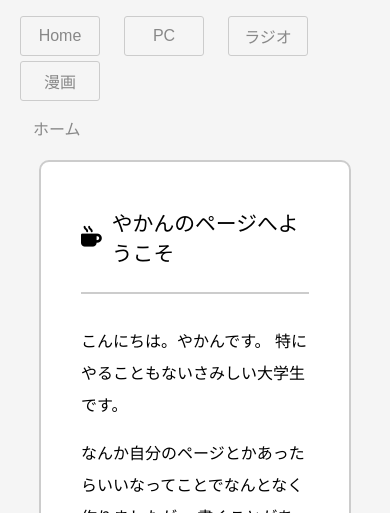
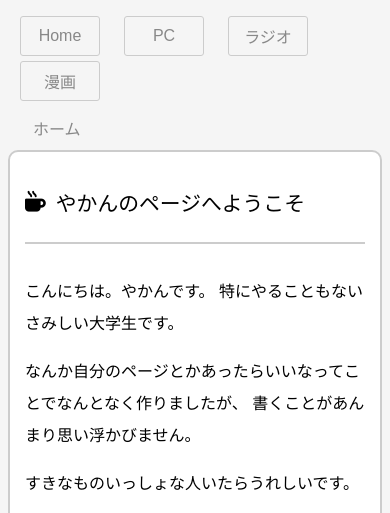
Before and after one commit to Tomoharu1031/Tomoharu1031.github.io, a plain HTML site: page index.html in a window 390 px wide. Shown: the part 82-595 px from the top of the page. Drawn offline with Linux system fonts and the light colour scheme; some icons are missing.

Commit message:
スマホ対応のため、パディングを調整した

```diff
--- a/static/css/style.css
+++ b/static/css/style.css
@@ -1,17 +1,23 @@
 /* スマホ用： 599px以下 */
 @media screen and (max-width:599px) {
-    .wrapper{
+    body .wrapper{
         /* max-width: 1170px;
         margin-left: auto;
         margin-right: auto;
         padding-left: 16px;
         padding-right: 16px; */
+        padding-left: 0;
+        padding-right: 0;
 
-        display: grid;
+        /* display: grid;
         grid-template-columns:
             [start] auto [main-columns] 9fr [nav] auto [end];
         grid-template-rows:
-            [header] auto [main-rows] auto [footer] auto [bottom];
+            [header] auto [main-rows] auto [footer] auto [bottom]; */
+    }
+    .wrapper .main-wrapper{
+        margin: 0;
+        padding: 0 15px;
     }
 
     .wrapper nav{
@@ -75,11 +81,11 @@
         padding-left: 16px;
         padding-right: 16px; */
 
-        display: grid;
+        /* display: grid;
         grid-template-columns:
             [start] auto [main-columns] 9fr [nav] 0 [end];
         grid-template-rows:
-            [header] auto [main-rows] auto [footer] auto [bottom];
+            [header] auto [main-rows] auto [footer] auto [bottom]; */
     }
 
     .wrapper nav{
```
